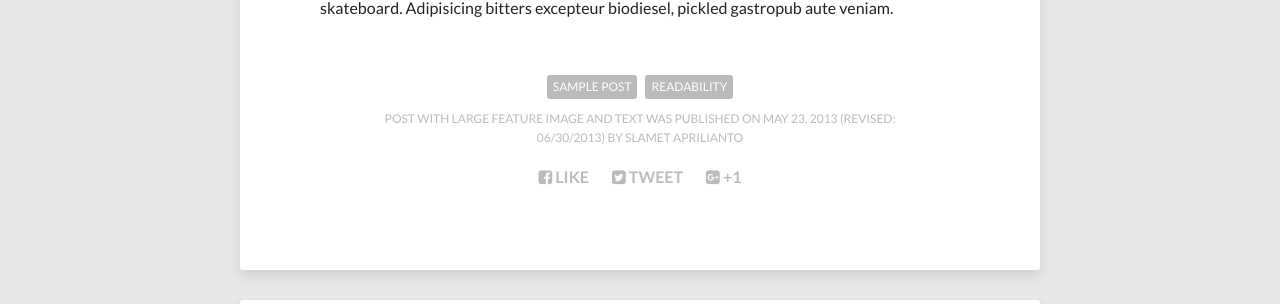
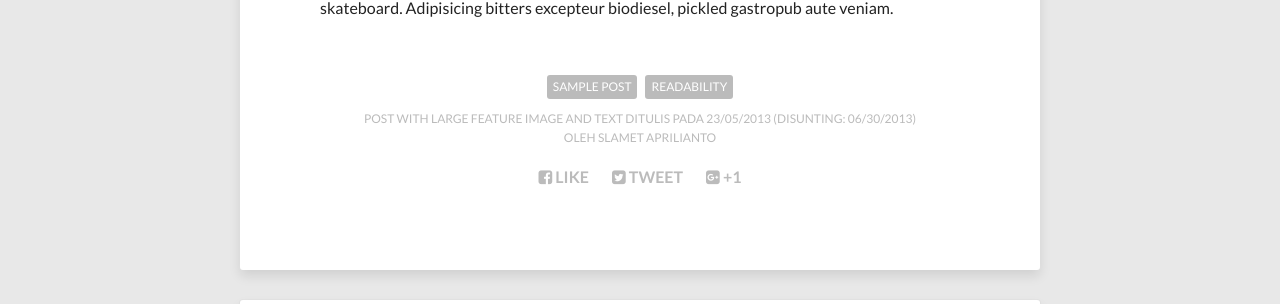
Before and after one commit to slamath/slamath.github.io, a Jekyll site: the page built from _posts/2013-05-23-readability-feature-post.md, in a window 1280 px wide. Shown: the part 2735-3039 px from the top of the page. Built offline with Jekyll 4.4.1, drawn with Linux system fonts in a browser that asks for light colours; nearby versions of some CDN libraries; comment, search, counter and statistics services are not loaded.

Commit message:
Initial commit

```diff
--- a/_config.yml
+++ b/_config.yml
@@ -4,7 +4,7 @@ disqus_shortname: slamath
 reading_time:     true
 words_per_minute: 200
 #Your site's domain goes here. Leave localhost server or blank when working locally.
-url:              http://slamath.github.io
+url:              http://slamath.net
 
 # Owner/author information
 owner:
--- a/_layouts/post.html
+++ b/_layouts/post.html
@@ -44,9 +44,9 @@
       {{ content }}
       <footer class="entry-meta">
         <span class="entry-tags">{% for tag in page.tags %}<a href="{{ site.url }}/tags/#{{ tag }}" title="Pages tagged {{ tag }}" class="tag">{{ tag }}</a>{% unless forloop.last %}{% endunless %}{% endfor %}</span>
-        <span><a href="{{ site.url }}{{ page.url }}" rel="bookmark" title="{{ page.title }}">{{ page.title }}</a> was published on <span class="entry-date date published updated"><time datetime="{{ page.date | date_to_xmlschema }}">{{ page.date | date: "%B %d, %Y" }}</time></span></span>
-        {% if page.modified %}(revised: <span class="entry-date date modified"><time datetime="{{ page.modified }}">{{ page.modified | date: "%m/%d/%Y" }}</time></span>){% endif %}
-        <span class="author vcard"><span class="fn"><a href="{{ site.url }}/about/" title="About {{ site.owner.name }}">{{ site.owner.name }}</a></span></span>
+        <span><a href="{{ site.url }}{{ page.url }}" rel="bookmark" title="{{ page.title }}">{{ page.title }}</a> ditulis pada <span class="entry-date date published updated"><time datetime="{{ page.date | date_to_xmlschema }}">{{ page.date | date: "%d/%m/%Y" }}</time></span></span>
+        {% if page.modified %}(disunting: <span class="entry-date date modified"><time datetime="{{ page.modified }}">{{ page.modified | date: "%m/%d/%Y" }}</time></span>){% endif %}
+        <span class="author vcard"><span class="fn"><a href="{{ site.url }}/about/" title="Tentang {{ site.owner.name }}">{{ site.owner.name }}</a></span></span>
         {% if page.share %}<div class="social-share">
           <ul class="socialcount socialcount-small inline-list">
             <li class="facebook"><a href="https://www.facebook.com/sharer/sharer.php?u={{ site.url }}{{ page.url }}" title="Bagikan ke Facebook"><span class="count"><i class="fa fa-facebook-square"></i> Like</span></a></li>
--- a/index.html
+++ b/index.html
@@ -13,7 +13,7 @@ image:
 <article class="hentry">
   <header>
     <div class="entry-meta">
-      <span class="entry-date date published updated"><time datetime="{{ post.date | date_to_xmlschema }}"><a href="{{ site.url }}{{ post.url }}">{{ post.date | date: "%B %d, %Y" }}</a></time></span><span class="author vcard"><span class="fn"><a href="{{ site.url }}/about/" title="About {{ site.owner.name }}">{{ site.owner.name }}</a></span></span>{% if site.disqus_shortname and post.comments %}&nbsp; &bull; &nbsp;<span class="entry-comments"><a href="{{ site.url }}{{ post.url }}#disqus_thread">Komentar</a></span>{% endif %}
+      <span class="entry-date date published updated"><time datetime="{{ post.date | date_to_xmlschema }}"><a href="{{ site.url }}{{ post.url }}">{{ post.date | date: "%d/%m/%Y" }}</a></time></span><span class="author vcard"><span class="fn"><a href="{{ site.url }}/about/" title="Tentang {{ site.owner.name }}">{{ site.owner.name }}</a></span></span>{% if site.disqus_shortname and post.comments %}&nbsp; &bull; &nbsp;<span class="entry-comments"><a href="{{ site.url }}{{ post.url }}#disqus_thread">Komentar</a></span>{% endif %}
       {% if site.reading_time %}
       <span class="entry-reading-time pull-right">
         <i class="fa fa-clock-o"></i>
```
Also changed, not shown: assets/css/main.min.css.
